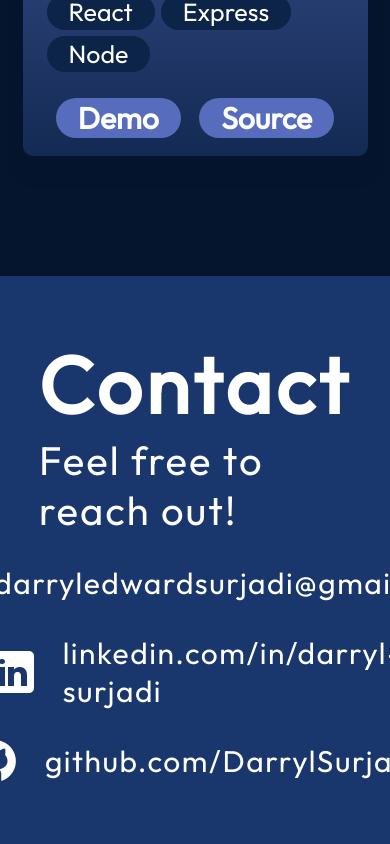
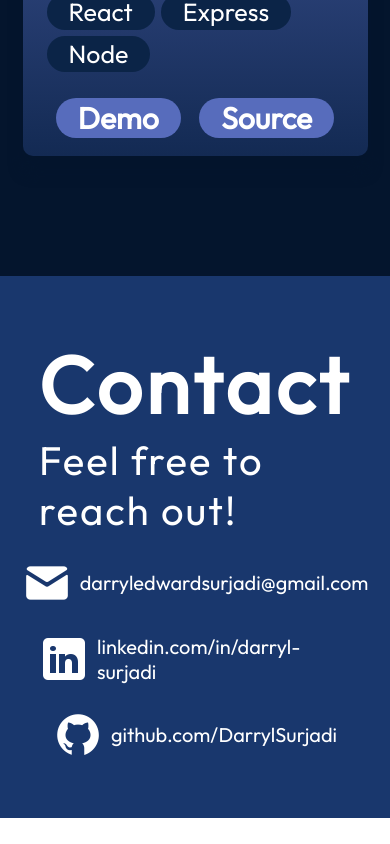
Before and after one commit to DarrylSurjadi/darrylsurjadi.github.io, a React (Vite) app: page / in a window 390 px wide. Shown: the part 5368-6212 px from the top of the page. After the commit the page ends 6186 px from the top, so only its background shows below. Built offline with nearby package versions, Linux system fonts and the light colour scheme.

Commit message:
fixed contact responsive

```diff
--- a/src/components/Contact/Contact.module.css
+++ b/src/components/Contact/Contact.module.css
@@ -61,4 +61,13 @@
   .links {
     align-items: center;
   }
+
+  .link{
+    gap: 8px;
+  }
+
+  .link a {
+    font-size: 20px;
+    letter-spacing: normal;
+  }
 }
```
